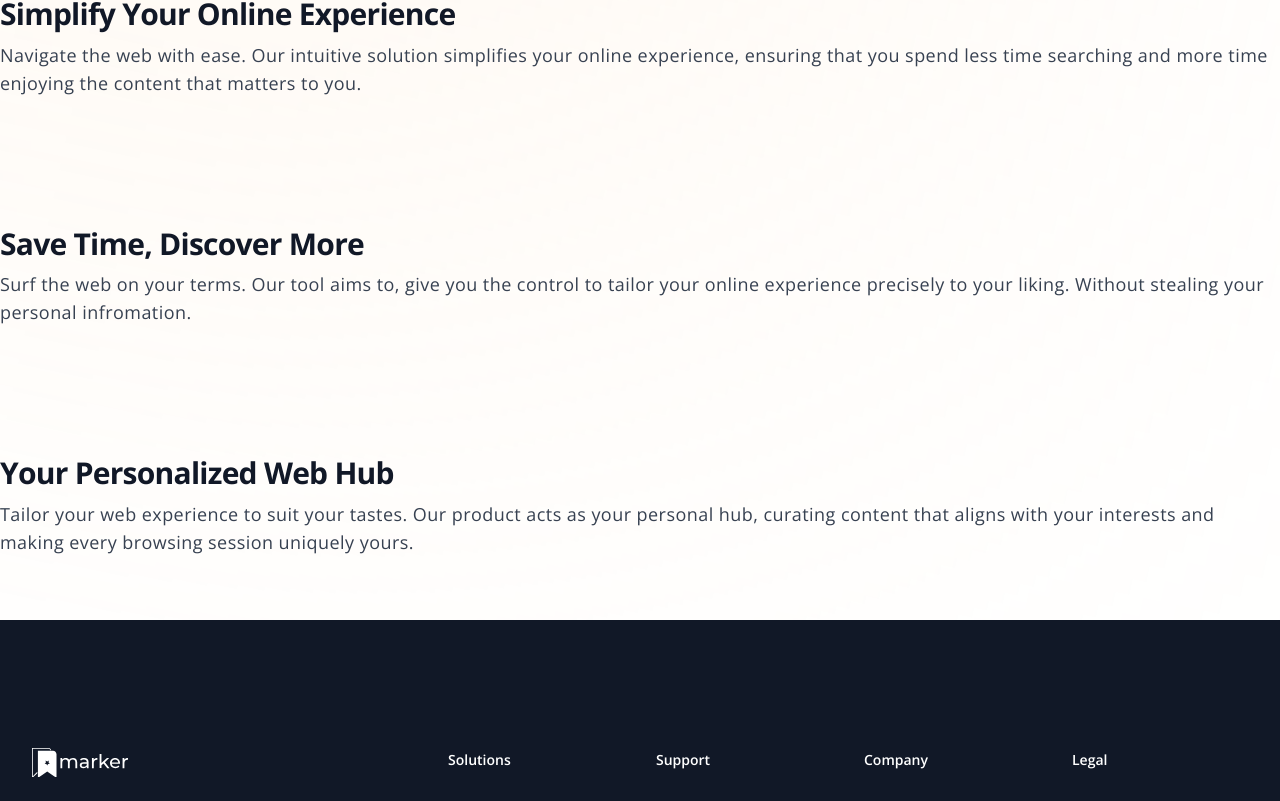
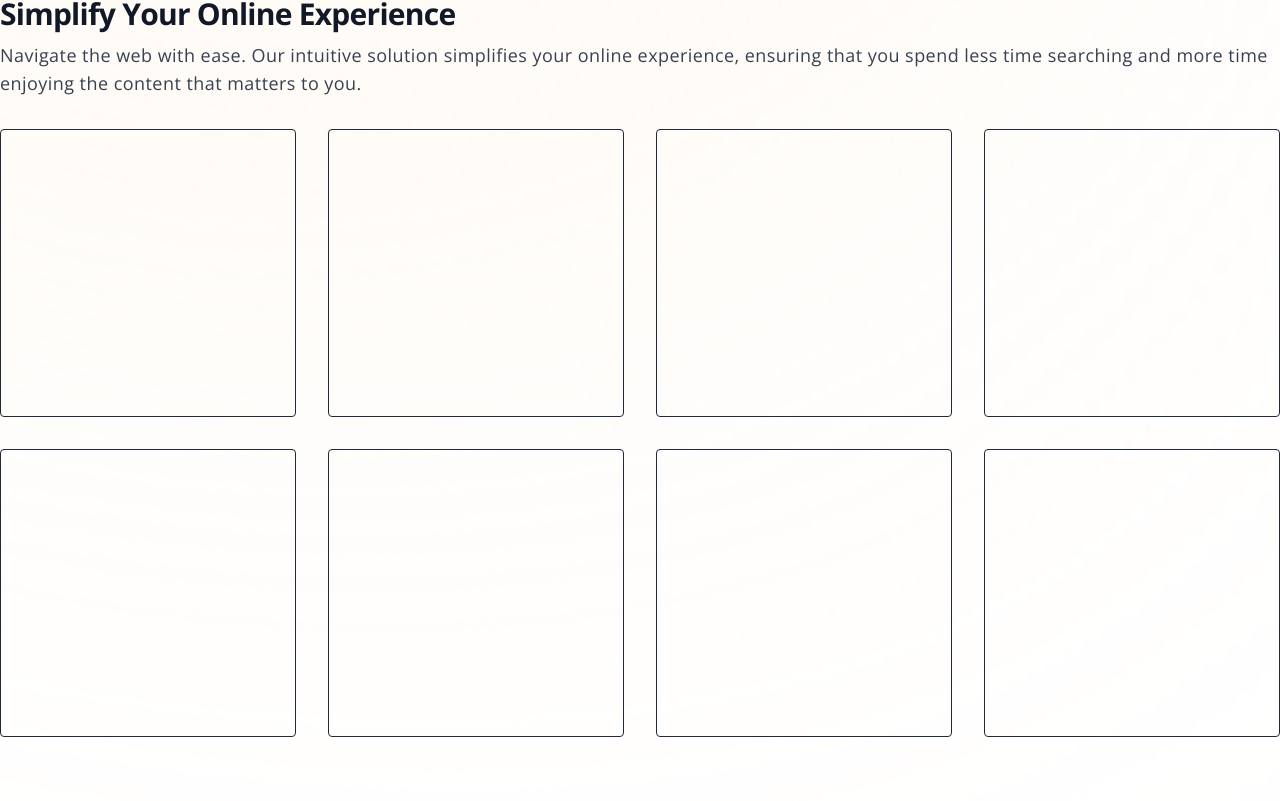
Before and after one commit to Justin-Bento/random-project, a React (Vite) app: page / in a window 1280 px wide. Shown: the part 1453-2254 px from the top of the page. Built offline with nearby package versions, Linux system fonts and the light colour scheme.

Commit message:
updaed logo and wrapper

```diff
--- a/src/pages/marketing/Home.jsx
+++ b/src/pages/marketing/Home.jsx
@@ -84,12 +84,23 @@ export default function Home() {
           <h4 className="text-3xl font-bold leading-tight tracking-tight text-gray-900 capitalize">Simplify Your Online Experience</h4>
           <p className="text-lg tracking-wide text-gray-700 mt-2">Navigate the web with ease. Our intuitive solution simplifies your online experience, ensuring that you spend less time searching and more time enjoying the content that matters to you.</p>
         </header>
+        <div className="grid grid-cols-1 md:grid-cols-2 gap-8 xl:grid-cols-4 mt-8">
+          <div className="w-full h-72 border border-gray-800 rounded">&nbsp;</div>
+          <div className="w-full h-72 border border-gray-800 rounded">&nbsp;</div>
+          <div className="w-full h-72 border border-gray-800 rounded">&nbsp;</div>
+          <div className="w-full h-72 border border-gray-800 rounded">&nbsp;</div>
+          <div className="w-full h-72 border border-gray-800 rounded">&nbsp;</div>
+          <div className="w-full h-72 border border-gray-800 rounded">&nbsp;</div>
+          <div className="w-full h-72 border border-gray-800 rounded">&nbsp;</div>
+          <div className="w-full h-72 border border-gray-800 rounded">&nbsp;</div>
+        </div>
       </section>
       <section className="wrapper">
         <header className="">
           <h5 className="text-3xl font-bold leading-tight tracking-tight text-gray-900 capitalize">Save Time, Discover More </h5>
           <p className="text-lg tracking-wide text-gray-700 mt-2">Surf the web on your terms. Our tool aims to, give you the control to tailor your online experience precisely to your liking. Without stealing your personal infromation.</p>
         </header>
+        <div className="w-full border border-gray-800 rounded mt-8 aspect-video"></div>
       </section>
       <section className="wrapper">
         <header className="">
```
